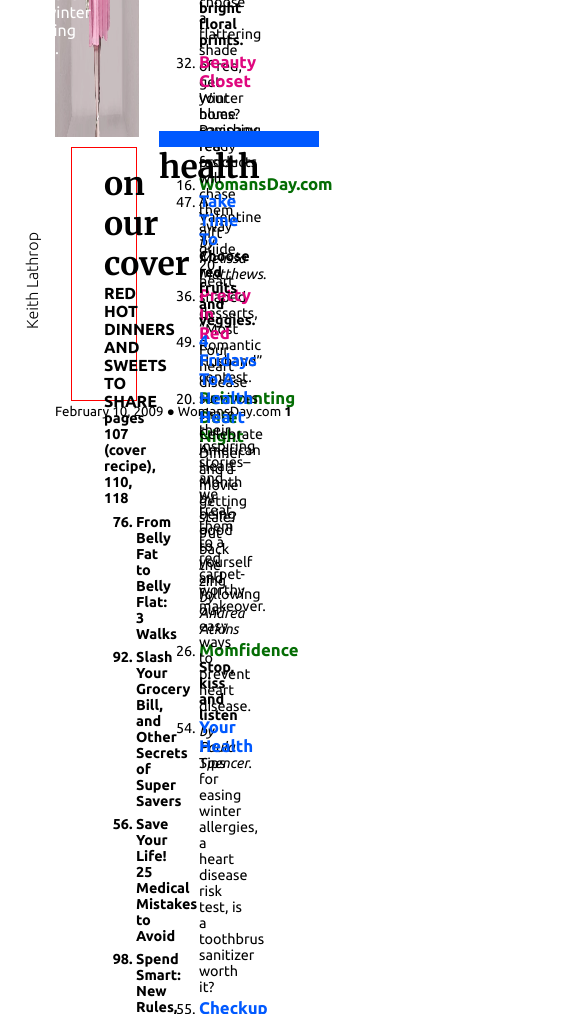
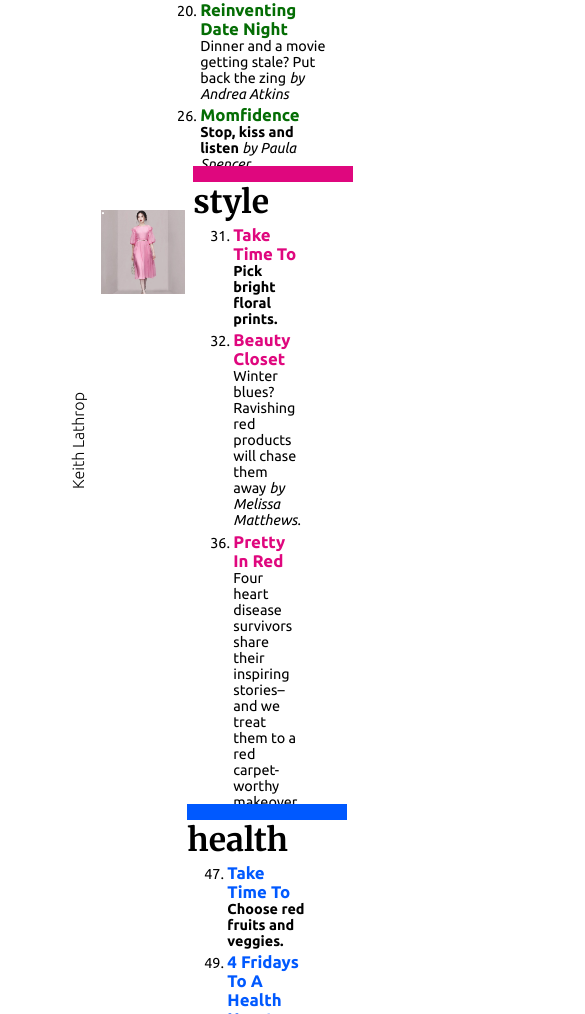
Before and after one commit to Sahitya1707/comp-1054---Assignment-2---CSS, a plain HTML site: page index.html in a window 390 px wide. Shown: the part 654-1668 px from the top of the page, 585 px wide, since content can reach past the window. Drawn offline with Linux system fonts and the light colour scheme; a web font is replaced by a local one.

Commit message:
completed and the website only look same only at 1760px width - not responsive

```diff
--- a/style/style.css
+++ b/style/style.css
@@ -1,4 +1,6 @@
 /* Imported font */
+
+/* this assignment will look same as assignment when the width is of 1760px  */
 @import url("https://fonts.googleapis.com/css2?family=Merriweather:ital,wght@0,300;0,400;0,700;0,900;1,300;1,400;1,700;1,900&family=MuseoModerno:ital,wght@0,100..900;1,100..900&family=Oswald:wght@200..700&family=Protest+Riot&family=Ubuntu:ital,wght@0,300;0,400;0,500;0,700;1,300;1,400;1,500;1,700&family=Ultra&display=swap");
 * {
   margin: 0;
@@ -21,6 +23,8 @@ header {
   flex-direction: column-reverse;
   padding: 0 0 0 1rem;
   font-family: "Merriweather", serif;
+  /* align-items: center; */
+  margin-left: 15rem;
 }
 header h1 {
   color: rgb(255, 42, 0);
@@ -38,9 +42,11 @@ header p {
 main {
   display: grid;
   grid-template-columns: 30% 30%;
+  place-items: center;
+  justify-content: center;
   gap: 10px 20px;
   margin-top: 2rem;
-  grid-template-rows: 30vh 30vh 30vh;
+  grid-template-rows: auto auto auto;
 }
 /* selecting first article with image */
 main aside:first-of-type {
@@ -195,3 +201,20 @@ main section:nth-of-type(3) h2::before {
   background-color: rgb(0, 89, 255);
   /* color: red; */
 }
+
+footer p {
+  text-align: right;
+  margin-top: 2rem;
+  margin-right: 17rem;
+  text-transform: uppercase;
+  color: grey;
+}
+footer p small em {
+  color: rgb(255, 123, 0);
+  font-weight: bolder;
+  font-size: 1rem;
+}
+footer p small strong {
+  font-weight: bold;
+  margin: 0 0.5rem;
+}
```
